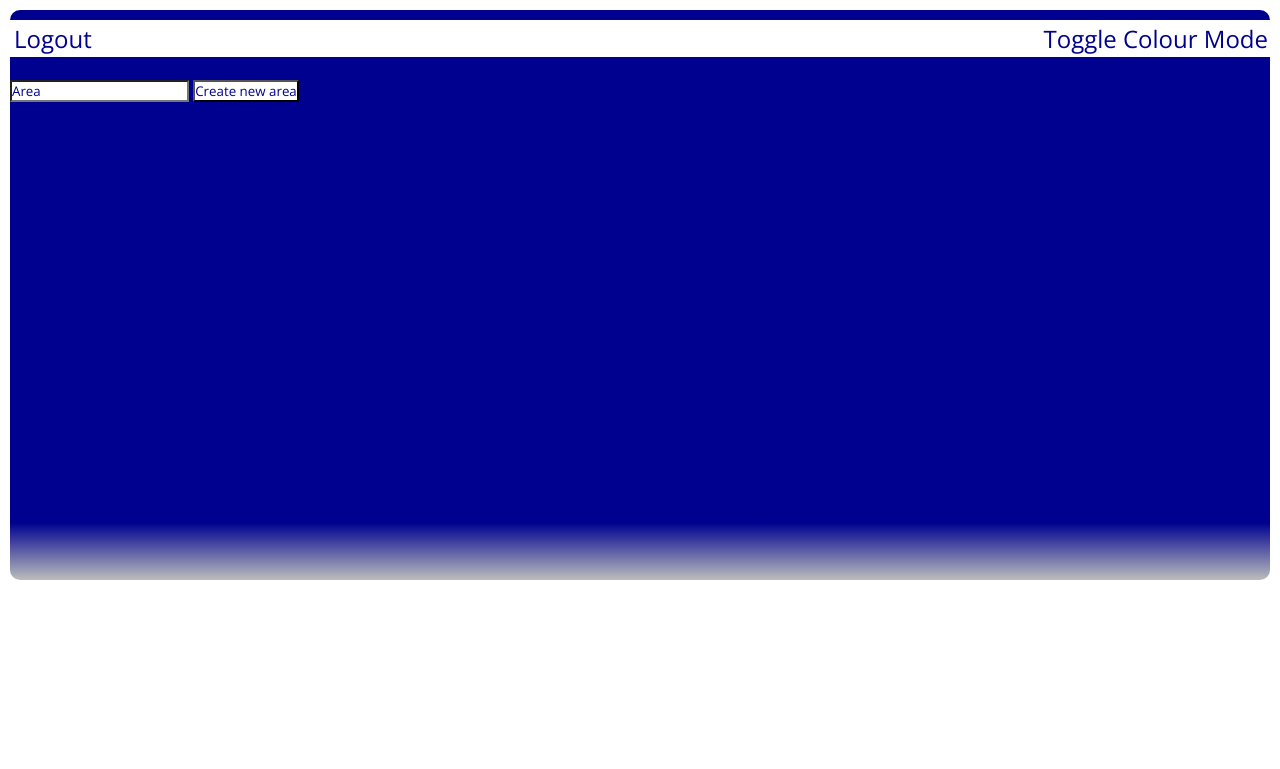
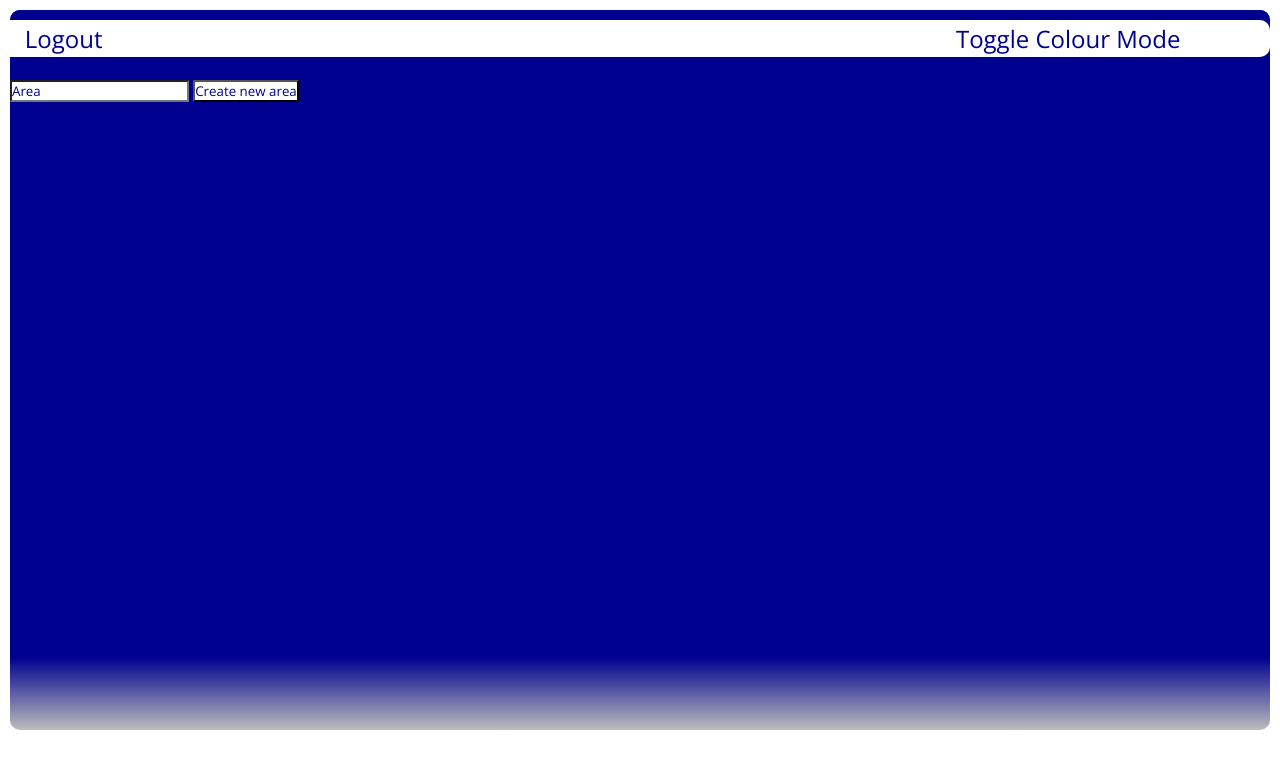
Before and after one commit to devjolt/kanban, a Django app: template templates/kanban_app/area_list.html in a window 1280 px wide. Shown: the top 769 px of the page. Run offline with Django 3.2, Linux system fonts and the light colour scheme; the template is opened without the code that fills it, so the values that code supplies are empty; some libraries are stand-ins or nearby versions.

Commit message:
auto columns fixed, stick top and bottom fixed

```diff
--- a/templates/kanban_app/area_list.html
+++ b/templates/kanban_app/area_list.html
@@ -1,6 +1,7 @@
 {% extends 'kanban_app/base.html' %}
 
 {% block content %}
+    <div class='main-upper'>
         <nav>
             <a class='nav-item' href='/kanban_app/logout'>Logout</a>
             <a class="nav-item btn-toggle">Toggle Colour Mode</a>
@@ -11,6 +12,7 @@
             <input type="text" name='new' value='Area'>
             <input type="submit" name='submit' value="Create new area">
         </form>
+    </div>
 
     {%if object_list|length > 0%}
         {%for area in object_list%}
--- a/templates/kanban_app/area_view.html
+++ b/templates/kanban_app/area_view.html
@@ -1,6 +1,7 @@
 {% extends 'kanban_app/base.html' %}
 
 {% block content %}
+    <div class='main-upper'>
         <nav>
             <a class='nav-item' href='/kanban_app/home'>Home</a>
             <a class='nav-item' href='/kanban_app/{{area.name}}/new/create_project'>Create project</a>
@@ -10,6 +11,7 @@
         <br>
         <h1>{{area.name}} projects:</h1>
         <br>
+    </div>
     <div class='project-list'>
         {%for project in area.projects.all|dictsort:"priority"%}
             <div class='priority priority{{project.priority}}'>
--- a/templates/kanban_app/base.html
+++ b/templates/kanban_app/base.html
@@ -27,7 +27,6 @@
                 --second:rgb(0, 2, 143);
             }
 
-
             *{
                 margin:0;
                 padding:0;
@@ -38,13 +37,42 @@
             main{
                 background:var(--second)
             }
+            .main-upper{
+                position: sticky;
+                top:-10px;
+                background:var(--first);
+                margin-right:0px;
+                margin-left:0px;
+                margin-top:10px;
+                margin-left: 0;
+                padding-top: 10px;
+                border-top-right-radius: 10px;
+                border-top-left-radius: 10px;
+                background:var(--first);
+                min-width:95%;
+            }
             .main-container{
-                background-image: linear-gradient( var(--first) 90%, rgb(189, 189, 189));
-                min-height: 70vh;
+                background:var(--first);
+                min-height: 80vh;
+                min-width:95%;
                 color:var(--second);
-                margin:10px;
-                padding-top: 10px;
-                border-radius: 10px;
+                margin-right:10px;
+                margin-left:10px;
+                margin-top:10px;
+                border-top-right-radius: 10px;
+                border-top-left-radius: 10px;
+            }
+
+            .main-lower{
+                background-image: linear-gradient( var(--first) 10%, rgb(189, 189, 189));
+                min-height: 10vh;
+                min-width:95vw;
+                color:var(--second);
+                margin-right:10px;
+                margin-left:10px;
+                margin-bottom:10px;
+                border-bottom-left-radius: 10px;
+                border-bottom-right-radius: 10px;
             }
             a{
                 text-decoration: none;
@@ -52,7 +80,13 @@
             nav{
                 background: var(--second);
                 margin:0px;
-                padding:2px;
+                padding-top: 2px;
+                padding-bottom: 2px;
+                padding-left:1vw;
+                padding-right:1vw;
+                min-width:95vw;
+                border-bottom-right-radius:10px;
+                border-top-right-radius: 10px;
             }
             .nav-item{
                 background: var(--second);
@@ -73,7 +107,10 @@
                 float: right;
                 text-align: right;
                 max-width: fit-content;
-                padding:0;
+                padding-right:6vw;
+                padding-top:0;
+                padding-bottom:0;
+                padding-left:0;
                 margin:0;
                 border-radius: 10px;
             }
@@ -246,6 +283,8 @@
 
                 {% endblock %}
             </div>
+            <div class='main-lower'>
+            </div>
         </main>
     </body>
 </html>
--- a/templates/kanban_app/project.html
+++ b/templates/kanban_app/project.html
@@ -1,7 +1,7 @@
 {% extends 'kanban_app/base.html' %}
 
 {% block content %}
-
+<div class='main-upper'>
     <nav>
         <a class='nav-item' href='/kanban_app/home'>Home</a>
         <a class='nav-item' href='/kanban_app/{{area.name}}'>Return to {{area.name}}</a>
@@ -19,6 +19,7 @@
         <input type="submit" name='submit' value="New item">
     </form>
     <br>
+</div>
 <div class='columns-grid'>
     {% for column in columns %}
     <div class='column'>
@@ -56,7 +57,6 @@
 </div>
 {% endblock %}
 
-
 <script>
     $(function () {
       $("#id_date").datetimepicker({
--- a/templates/kanban_app/project_create.html
+++ b/templates/kanban_app/project_create.html
@@ -1,7 +1,7 @@
 {% extends 'kanban_app/base.html' %}
 
 {% block content %}
-
+<div class='main-upper'>
     <nav>
         <a class='nav-item' href='/kanban_app/home'>Home</a>
         <a class='nav-item' href='/kanban_app/logout'>Logout</a>
@@ -27,7 +27,9 @@
                 <input class='item-button' type="submit" name='submit' value="Create column">
             </div>
         </form>
+    </div>
     <br>
+</div>
 <div class='columns-grid'>
     {% for column in columns %}
     <div class='column'>
@@ -48,6 +50,4 @@
     </div>
     {% endfor %}
 </div>
-
-</div>
 {% endblock %}
--- a/views.py
+++ b/views.py
@@ -246,8 +246,7 @@ class ProjectCreate(generic.TemplateView):
             new_project = Project(user= user, name=project_name)
             new_project.save()
             area.projects.add(new_project.id)
-
-
+            auto_columns(new_project)
             return redirect('kanban_app:create_project',area_name,project_name)
 
         try:
```
Also changed, not shown: templates/kanban_app/area_delete.html (+6 -5 lines). Lines whose indentation alone changed are shown as unchanged.
